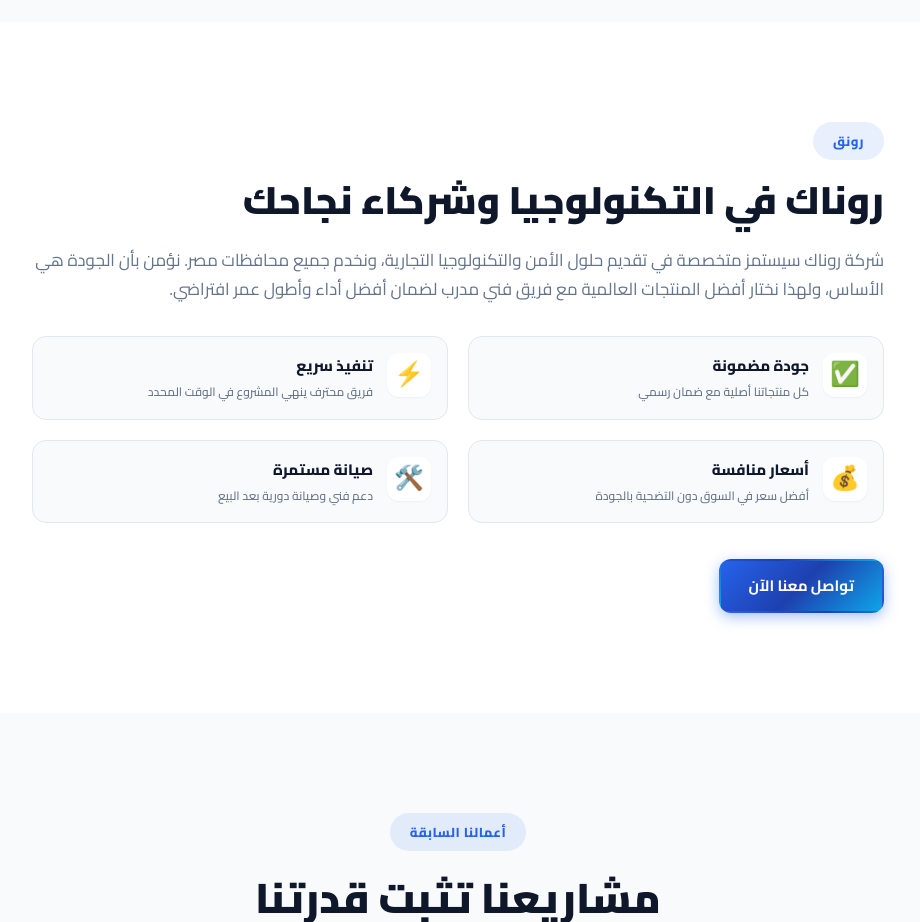
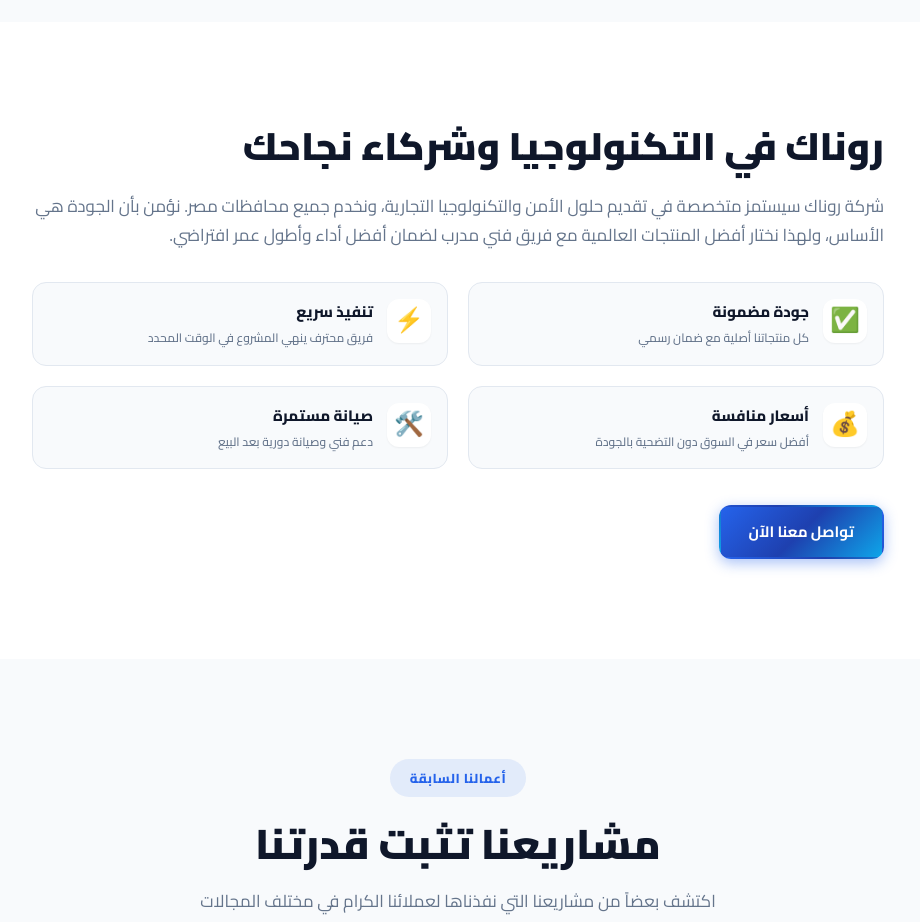
Before and after one commit to oa0368770-web/omar, a website: page public/index.html in a window 1280 px wide. Shown: the part 1480-2402 px from the top of the page, without its empty margins (182-1102 px from the left). Drawn offline with Linux system fonts and the light colour scheme; no server answers.

Commit message:
Remove section tag (رونق) above About header completely

```diff
--- a/public/index.html
+++ b/public/index.html
@@ -224,7 +224,6 @@
     <section class="about" id="about">
         <div class="container about-grid">
             <div class="about-content">
-                <span class="section-tag">رونق</span>
                 <h2>روناك في التكنولوجيا وشركاء نجاحك</h2>
                 <p class="about-desc">
                     شركة روناك سيستمز متخصصة في تقديم حلول الأمن والتكنولوجيا التجارية، ونخدم جميع محافظات مصر. نؤمن بأن الجودة هي الأساس، ولهذا نختار أفضل المنتجات العالمية مع فريق فني مدرب لضمان أفضل أداء وأطول عمر افتراضي.
```
